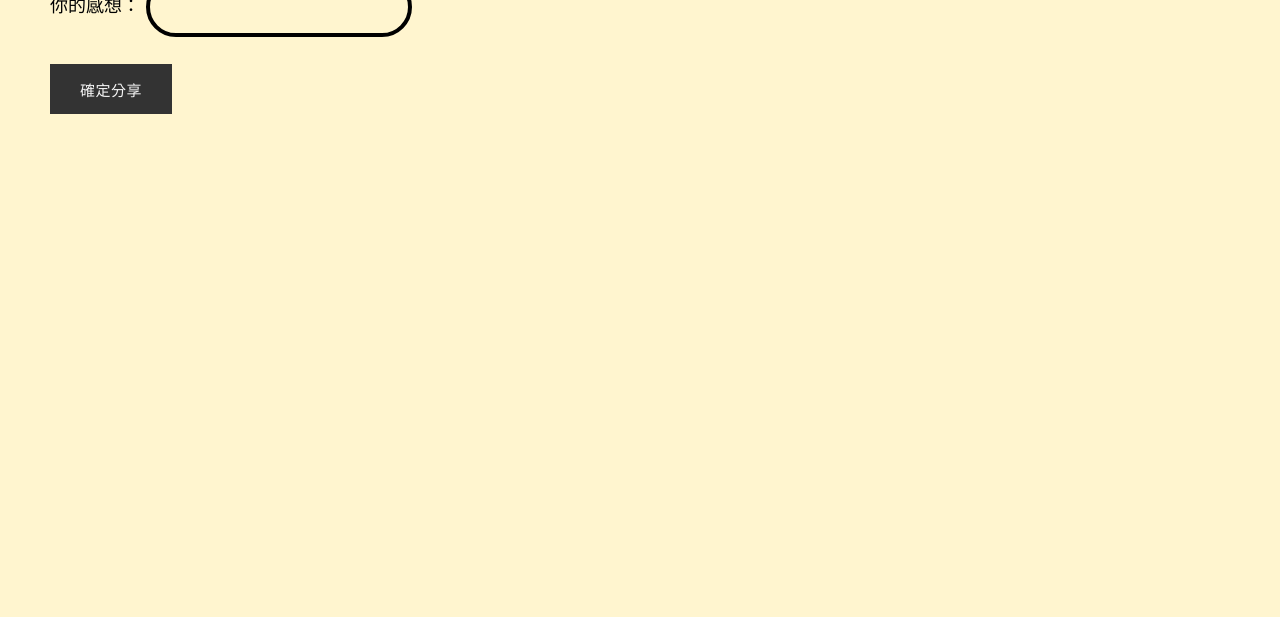
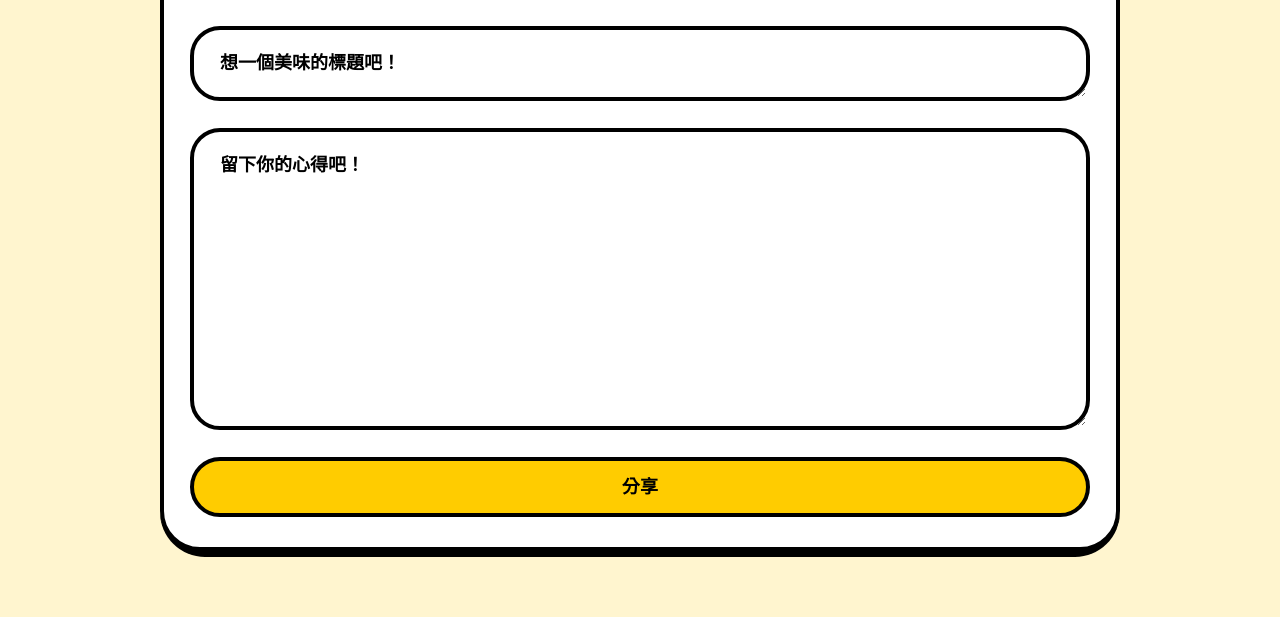
Before and after one commit to takato444/GoldenTime-webapp, a Django app: page /upload/ in a window 1280 px wide. Shown: the part 931-1548 px from the top of the page. Before the commit the page ends 1045 px from the top, so only its background shows below. Run offline with Django 3.2, Linux system fonts and the light colour scheme.

Commit message:
photo更新 其他網頁連結要改

```diff
--- a/templates/photo.html
+++ b/templates/photo.html
@@ -40,7 +40,7 @@
     <!--================= Swiper CSS =================-->
     <link rel="stylesheet" href="/static/css/swiper.css">
     <!--================= Style CSS =================-->
-    <link rel="stylesheet" href="static/css/style.css">
+    <link rel="stylesheet" href="/static/css/style.css">
 </head>
 
 <body>
@@ -318,9 +318,9 @@
                     </div>
                     <!-- !Social List -->
                     <div class="logo">
-                        <a href="main.html">
-                            <img class="retina_logo" src="static/picture/logo.png" alt="logo">
-                            <img class="desktop_logo" src="static/picture/logo.png" alt="logo">
+                        <a href="/">
+                            <img class="retina_logo" src="/static/picture/logo.png" alt="logo">
+                            <img class="desktop_logo" src="/static/picture/logo.png" alt="logo">
                         </a>
                     </div>
                     <div class="search_opener">
@@ -337,16 +337,40 @@
                         </a>
                     </div>
                 </div>
-                <form action="." enctype="multipart/form-data" method="post">
-                    <label for="file-input">選擇你要上傳的美食：</label>
-                    <input type="file" id="file-input"><br><br>
-                    <label for="comment-input">標題：</label>
-                    <input type="text" id="comment-input" name="comment-input"><br><br>
-                    <img id="image-preview" src="#" alt="Image preview"><br><br>
-                    <label for="comment-input">你的感想：</label>
-                    <input type="text" id="comment-input" name="comment-input"><br><br>
-                    <input type="button" id="submit-comment" value="確定分享">
-                </form>
+                <div class="xoxo_fn_nosidebar">
+                    <div class="container blog_layout_classic_container">
+                        <div class="xoxo_fn_bloglist blog_layout_classic">
+                            <ul>
+                                <li class="post_item">
+                                    <div class="blog__item blog__item_classic">
+                                        <div class="bottom_holder">
+                                            <div class="title_holder">
+                                                <form action="#" method="post" class="comment-form">
+                                                    <h2>Hi！美食探勘家</h2><br>
+                                                    <h4>選擇你要上傳的美食：</h4>
+                                                    <input type="file" id="file-input">
+                                                    <img id="image-preview" src="#" alt="Image preview"><br><br>
+                                                    <div class="input-holder">
+                                                        <textarea placeholder="想一個美味的標題吧！" name="comment" aria-required="true" rows="1" tabindex="1"></textarea>
+                                                        <br>
+                                                        <textarea placeholder="留下你的心得吧！" name="comment" aria-required="true" rows="10" tabindex="1"></textarea>
+                                                    </div>
+                                                    <br>
+                                                    <div class="input-holder">
+                                                        <span class="xoxo_submit">
+                                                            <input name="submit" type="submit" class="submit" value="分享">
+                                                        </span>
+                                                    </div>
+                                                </form>
+                                            </div>
+                                        </div>
+                                    </div>
+                                </li>
+                            </ul>
+                        </div>
+                    </div>
+                </div>
+
 
     <!--================= jquery lastest version =================-->
     <script src="/static/js/jquery.min.js"></script>
```
Also changed, not shown: templates/main.html (+22 -3 lines), templates/myinfo.html (+14 -0 lines), templates/mylove.html (+35 -11 lines), templates/sigin.html (+4 -4 lines).
